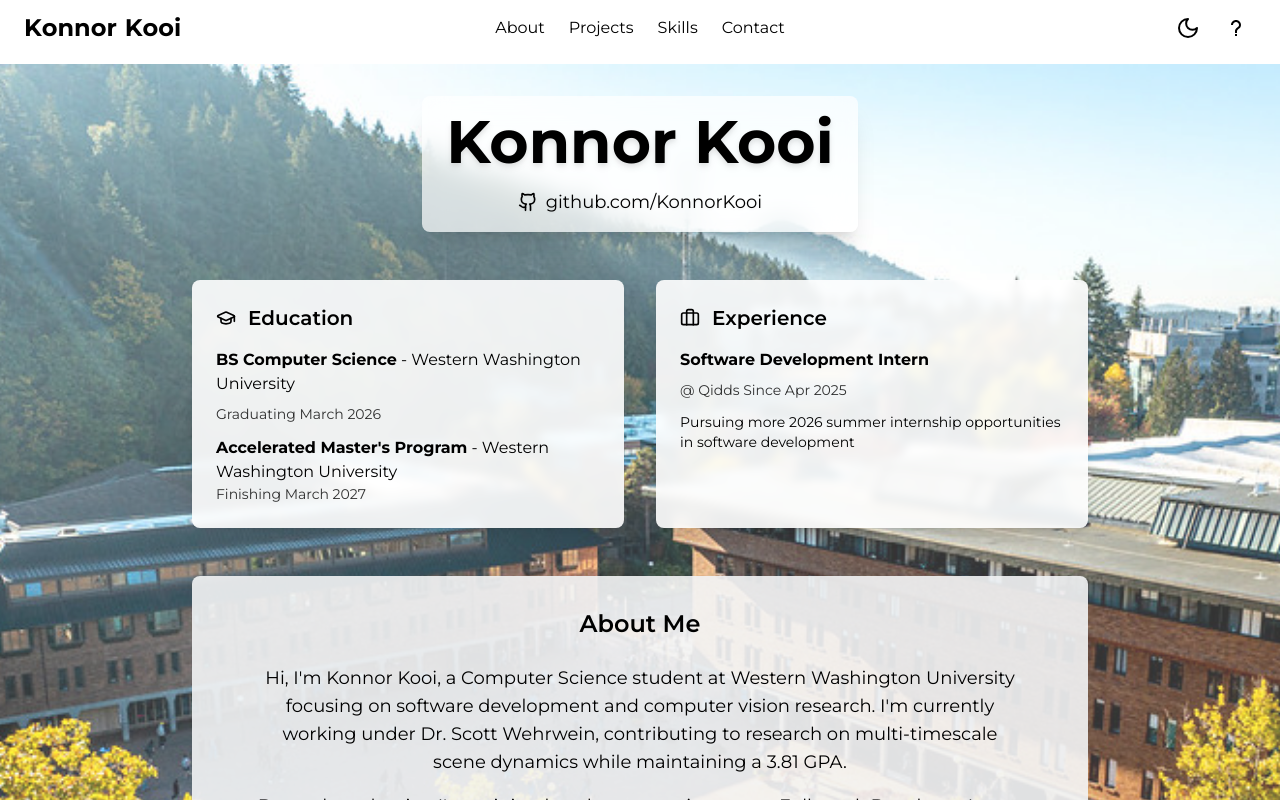
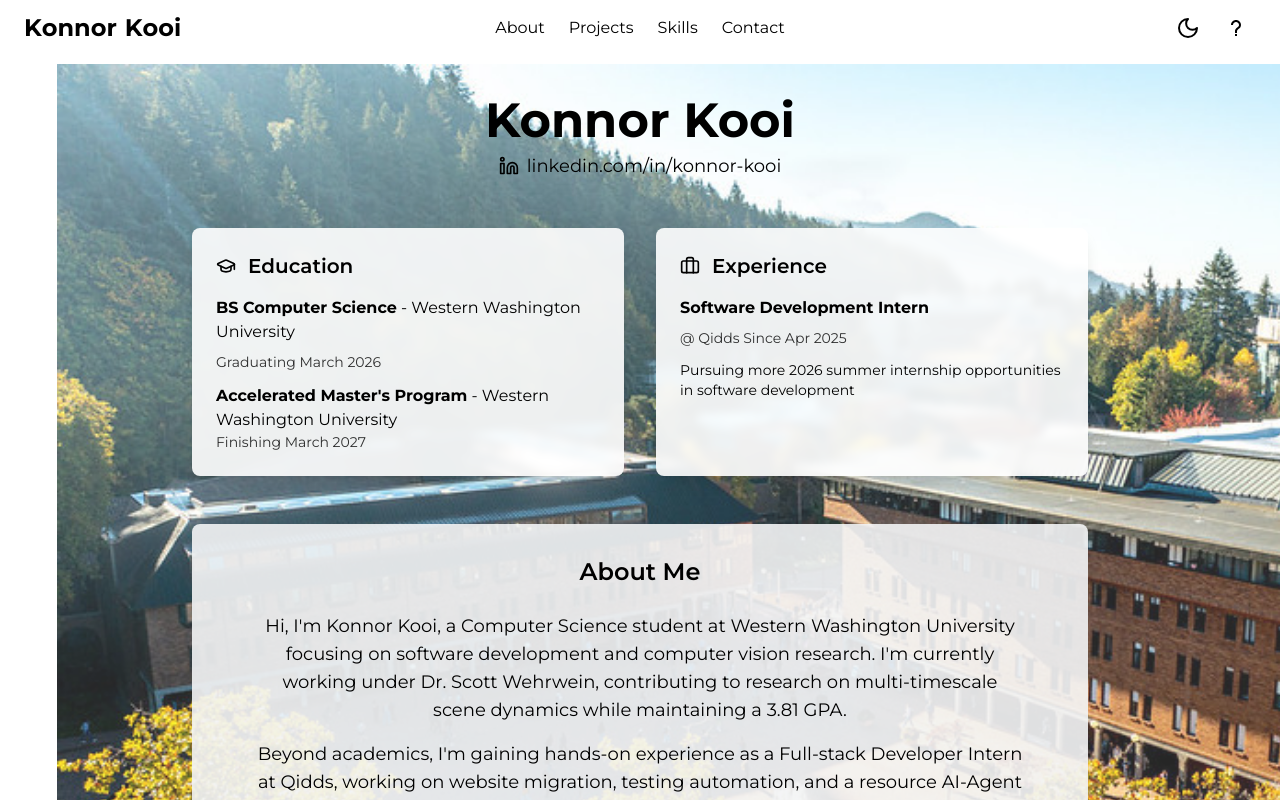
Before and after one commit to KonnorKooi/personal-port, a Next.js app: page / in a window 1280 px wide. Shown: the top 800 px of the page. Built offline with nearby package versions, Linux system fonts and the light colour scheme.

Commit message:
fixed about us title and the celleur tower

```diff
--- a/src/components/sections/AboutSection.tsx
+++ b/src/components/sections/AboutSection.tsx
@@ -1,7 +1,7 @@
 import React from "react";
 import { motion } from "framer-motion";
 import { useTheme } from "../ThemeProvider";
-import { Github, MapPin, GraduationCap, Briefcase } from "lucide-react";
+import { Github, MapPin, GraduationCap, Briefcase, Linkedin } from "lucide-react";
 import Image from "next/image";
 
 const AboutSection: React.FC = () => {
@@ -39,14 +39,17 @@ const AboutSection: React.FC = () => {
           alt={theme === "dark" ? "Night sky background" : "Day sky background"}
           fill
           className="object-cover transition-opacity duration-500"
+          style={{
+            objectPosition: '-30% 0%' // Crop top and right: move image left and down
+          }}
           priority
         />
         {/* Overlay for better text readability */}
         <div
           className={`absolute inset-0 transition-all duration-300 ${
             theme === "dark"
-              ? "bg-black bg-opacity-30"
-              : "bg-white bg-opacity-20"
+              ? "bg-black bg-opacity-20"
+              : "bg-white bg-opacity-15"
           }`}
         />
       </div>
@@ -63,29 +66,25 @@ const AboutSection: React.FC = () => {
         viewport={{ once: true, amount: 0.3 }}
       >
         <motion.div variants={itemVariants} className="text-center mb-8 md:mb-12">
-          <div className={`inline-block px-6 py-4 rounded-lg backdrop-blur-md ${
-            theme === "dark" ? "bg-black bg-opacity-60" : "bg-white bg-opacity-70"
-          } shadow-xl`}>
-            <h1 className={`text-4xl md:text-5xl lg:text-6xl font-bold mb-4 ${
-              theme === "dark" ? "text-white drop-shadow-lg" : "text-black drop-shadow-md"
+          <h1 className={`text-4xl md:text-5xl font-bold mb-2 ${
+            theme === "dark" ? "text-white" : "text-black"
           }`}>
             Konnor Kooi
           </h1>
 
           <div className={`flex items-center justify-center gap-2 text-base md:text-lg ${
-              theme === "dark" ? "text-white drop-shadow-md" : "text-black drop-shadow-sm"
+            theme === "dark" ? "text-white" : "text-black"
           }`}>
-              <Github size={18} className="md:hidden" />
-              <Github size={20} className="hidden md:block" />
+            <Linkedin size={18} className="md:hidden" />
+            <Linkedin size={20} className="hidden md:block" />
             <a
-                href="https://github.com/KonnorKooi"
+              href="https://linkedin.com/in/konnor-kooi"
               target="_blank"
               rel="noopener noreferrer"
               className="hover:opacity-70 transition-opacity"
             >
-                github.com/KonnorKooi
+              linkedin.com/in/konnor-kooi
             </a>
-            </div>
           </div>
         </motion.div>
 
--- a/src/components/sections/ProjectsSection.tsx
+++ b/src/components/sections/ProjectsSection.tsx
@@ -69,28 +69,44 @@ const ProjectsSection: React.FC = () => {
             gsap.registerPlugin(ScrollTrigger);
 
             if (containerRef.current) {
-                // Animation for cards flying in from the right
-                gsap.fromTo(
-                    ".project-card:not(:first-child)",
+                // Calculate total scroll distance
+                const cardScrollDistance = 1500; // Distance per card
+                const totalCards = projects.length;
+                const totalScrollDistance = cardScrollDistance * (totalCards - 1); // -1 because first card is already visible
+
+                // Animation for cards flying in from the right with custom timing
+                const timeline = gsap.timeline({
+                    scrollTrigger: {
+                        trigger: containerRef.current,
+                        pin: containerRef.current,
+                        markers: false,
+                        scrub: true,
+                        start: "top top",
+                        end: `+=${totalScrollDistance}`,
+                        invalidateOnRefresh: true
+                    }
+                });
+
+                // Add each card animation to timeline with specific timing
+                projects.slice(1).forEach((_, index) => {
+                    const cardIndex = index + 1; // +1 because we're skipping first card
+                    const isLastCard = cardIndex === totalCards - 1;
+                    const cardDuration = isLastCard ? 1200 : cardScrollDistance; // Last card much shorter
+
+                    timeline.fromTo(
+                        `.project-card:nth-child(${cardIndex + 1})`,
                         {
                             x: () => window.innerWidth / 2 + 100,
                             rotate: 90,
                         },
                         {
                             x: 0,
-                        stagger: 0.5, // Reduced from 0.5 to 0.2 for better distribution
                             rotate: 0,
-                        scrollTrigger: {
-                            trigger: containerRef.current,
-                            pin: containerRef.current,
-                            markers: false, // Set to true for debugging
-                            scrub: true,
-                            start: "top top",
-                            end: "+=3000", // Increased from 2500 to 4000 for longer animation
-                            invalidateOnRefresh: true
-                        }
-                    }
+                            duration: cardDuration,
+                        },
+                        index * cardScrollDistance // Start time for each card
                     );
+                });
             }
         };
 
--- a/src/components/sections/SkillsSection.tsx
+++ b/src/components/sections/SkillsSection.tsx
@@ -33,11 +33,6 @@ const skillsData: SkillCategory[] = [
                 name: "Java",
                 level: 3,
                 explanation: "Academic and Qidds experience with object-oriented programming, Spring framework, and enterprise applications."
-            },
-            {
-                name: "JavaScript",
-                level: 2,
-                explanation: "Used in Schedule Optimizer Project."
             },
             {
                 name: "Python",
@@ -184,8 +179,8 @@ const SkillsSection: React.FC = () => {
                 <div
                     className={`absolute inset-0 transition-all duration-300 ${
                         theme === "dark"
-                            ? "bg-black bg-opacity-30"
-                            : "bg-white bg-opacity-20"
+                            ? "bg-black bg-opacity-20"
+                            : "bg-white bg-opacity-15"
                     }`}
                 />
             </div>
@@ -201,20 +196,16 @@ const SkillsSection: React.FC = () => {
                     viewport={{ once: true }}
                     transition={{ duration: 0.6 }}
                 >
-                    <div className={`inline-block px-8 py-6 rounded-lg backdrop-blur-md ${
-                        theme === "dark" ? "bg-black bg-opacity-60" : "bg-white bg-opacity-70"
-                    } shadow-xl`}>
                     <h2 className={`text-4xl md:text-5xl font-bold mb-4 ${
-                            theme === "dark" ? "text-white drop-shadow-lg" : "text-black drop-shadow-md"
+                        theme === "dark" ? "text-white" : "text-black"
                     }`}>
                         Skills & Technologies
                     </h2>
                     <p className={`text-xl max-w-2xl mx-auto ${
-                            theme === "dark" ? "text-white opacity-90 drop-shadow-md" : "text-black opacity-80 drop-shadow-sm"
+                        theme === "dark" ? "text-white opacity-90" : "text-black opacity-80"
                     }`}>
                         An overview of my technical skills
                     </p>
-                    </div>
                 </motion.div>
 
                 <div className="grid sm:grid-cols-1 md:grid-cols-2 lg:grid-cols-3 gap-6 md:gap-8 mb-12">
```
Also changed, not shown: public/images/night-day-photos/day.JPG. Lines whose indentation alone changed are shown as unchanged.
